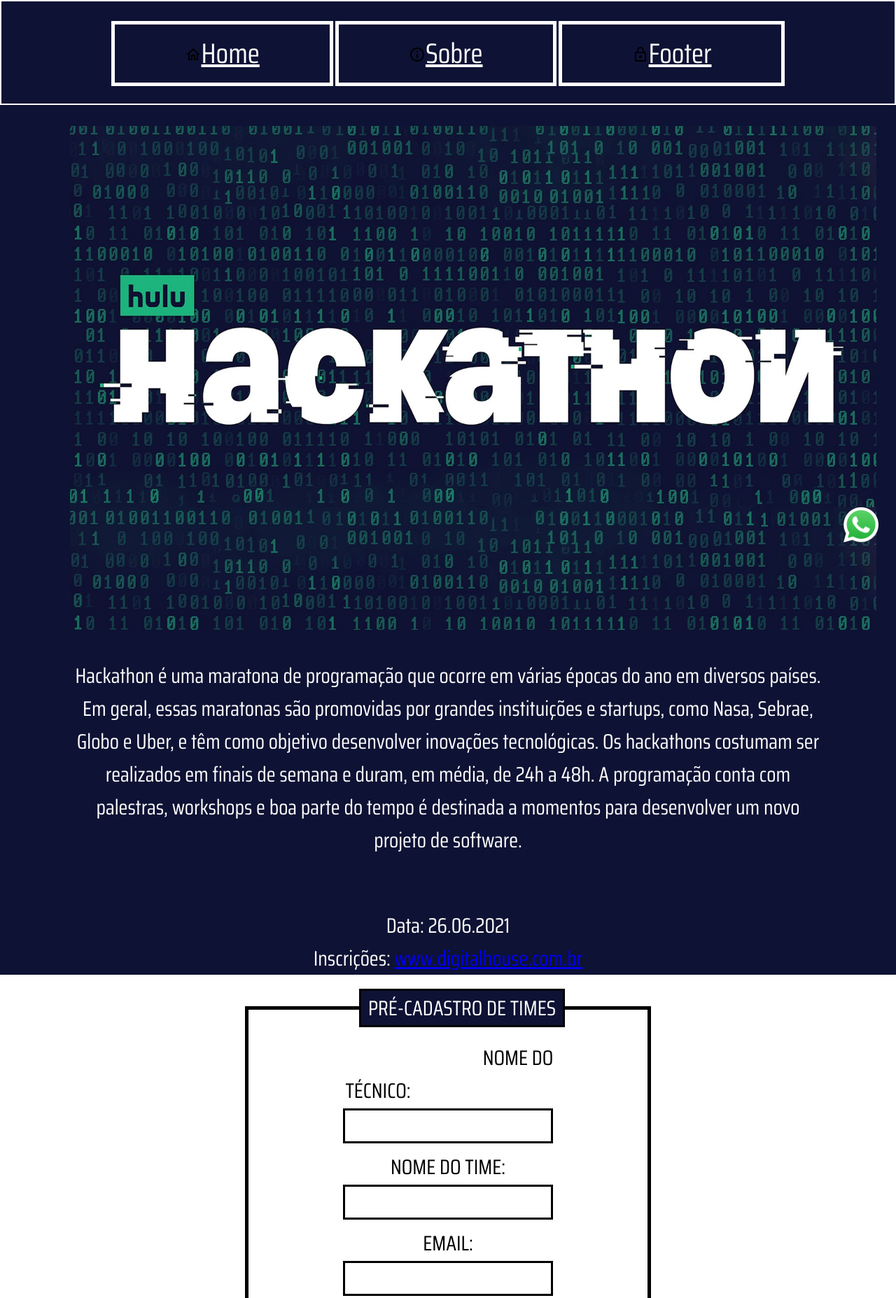
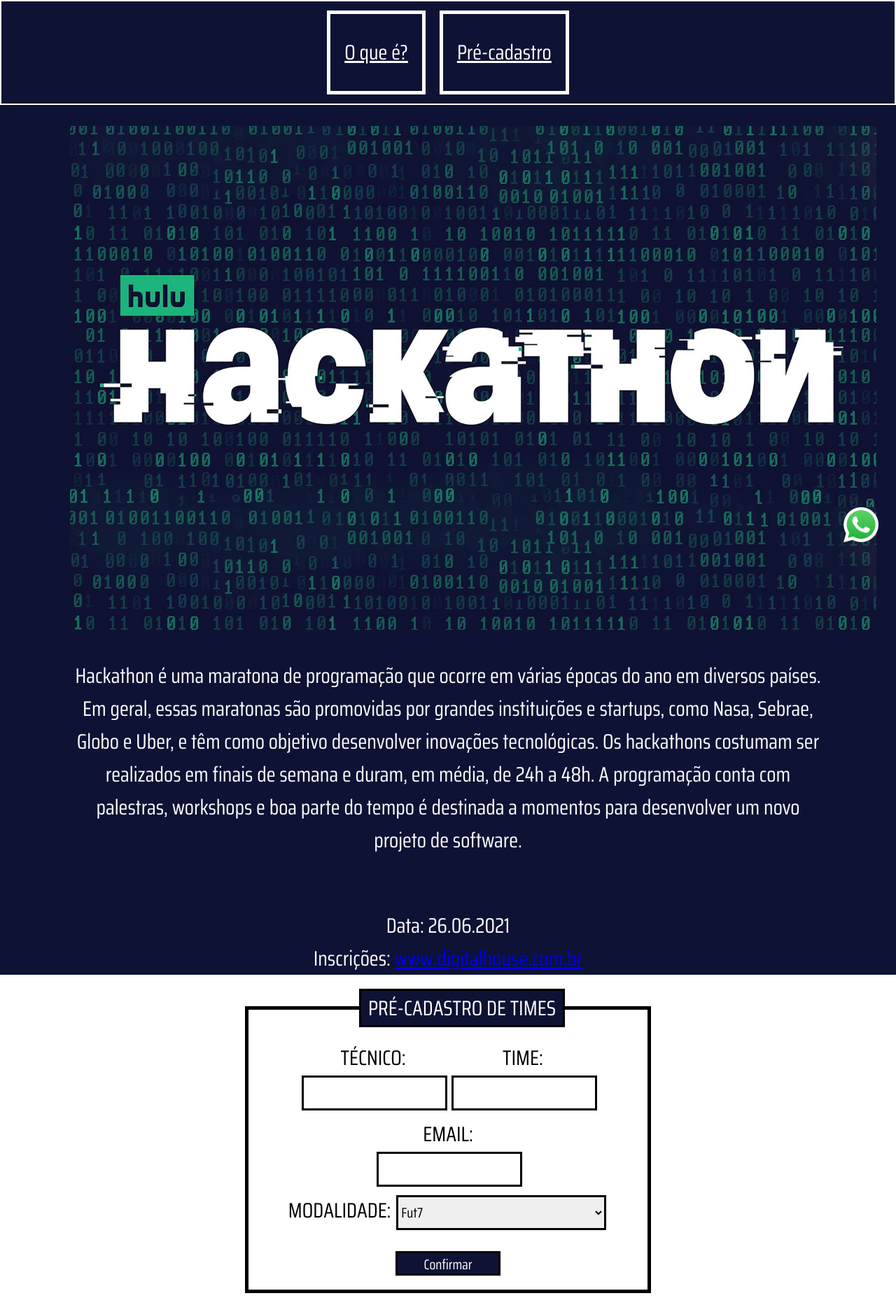
Before and after one commit to mariobiondog/CTD_FrontEnd-P1, a plain HTML site: page index.html in a window 1280 px wide. Shown: the top 1855 px of the page at 70% size. Drawn offline with Linux system fonts and the light colour scheme.

Commit message:
Atualizando com flexbox

```diff
--- a/css/style.css
+++ b/css/style.css
@@ -12,17 +12,29 @@ header {
   padding: 25px;
   border: 2px solid white;
   line-height: 100px;
-  text-align: center;
   color: white;
   position: fixed;
   background-color: #0e1234;
+  /* background-color: yellow;  */
+  display: flex;
+  justify-content: center;
+  align-items: center;
 }
 
-header a {
+ul {
+  /* background-color: green; */
+  display: flex;
+  justify-content: center;
+  flex-wrap: wrap;
+}
+
+ul a {
   color: white;
-  padding: 10px 100px;
-  font-size: 40px;
+  font-size: 30px;
   border: 5px solid white;
+  /* background-color: aqua; */
+  margin: 10px;
+  padding: 5px 20px;
 }
 
 .evento {
@@ -73,12 +85,14 @@ span {
 
 .form {
   font-size: 30px;
-  text-align: center;
   padding: 20px 350px;
+  display: flex;
+  justify-content: center;
 }
 
 fieldset {
   border: 5px solid black;
+  text-align: center;
 }
 
 legend {
@@ -90,19 +104,24 @@ legend {
   color: white;
 }
 
+.campos {
+  display: inline-block;
+}
+
 label {
   text-transform: uppercase;
-  margin: 500px 200px 100px 200px;
+  text-align: center;
   /* background-color: aqua; */
 }
 
 input {
   border: 3px solid black;
   margin: 2px 2px 10px 2px;
-  width: 300px;
+  width: 100%;
   height: 50px;
-  text-align: center;
   font-size: 20px;
+  display: block;
+  align-items: center;
   /* background-color: red; */
 }
 
--- a/index.html
+++ b/index.html
@@ -18,26 +18,9 @@
     <header>
       <nav>
         <ul>
-          <a href="#home">
-            <img
-              src="./css/images/home_black_24dp.svg"
-              alt="home icon"
-            />Home</a
-          >
+          <a href="#home"> O que é?</a>
 
-          <a href="#sobre"
-            ><img
-              src="./css/images/info_black_24dp.svg"
-              alt="info icon"
-            />Sobre</a
-          >
-
-          <a href="#footer"
-            ><img
-              src="./css/images/lock_black_24dp.svg"
-              alt="lock icon"
-            />Footer</a
-          >
+          <a href="#sobre">Pré-cadastro</a>
         </ul>
       </nav>
     </header>
@@ -71,19 +54,19 @@
         <fieldset>
           <legend>Pré-cadastro de times</legend>
           <form action="/register" method="POST">
-            <div>
-              <label for="nome">Nome do técnico:</label>
+            <div class="campos">
+              <label for="nome">Técnico:</label>
               <input type="text" name="nome" id="nome" />
             </div>
-            <div>
-              <label for="time">Nome do time:</label>
+            <div class="campos">
+              <label for="time">Time:</label>
               <input type="text" name="time" id="time" />
             </div>
-            <div>
+            <div class="campos">
               <label for="email">Email:</label>
               <input type="email" name="email" id="email" />
             </div>
-            <div>
+            <div class="campos">
               <label for="modalidade">Modalidade:</label>
               <select name="modalidade" id="modalidade">
                 <option value="Fut7">Fut7</option>
```
